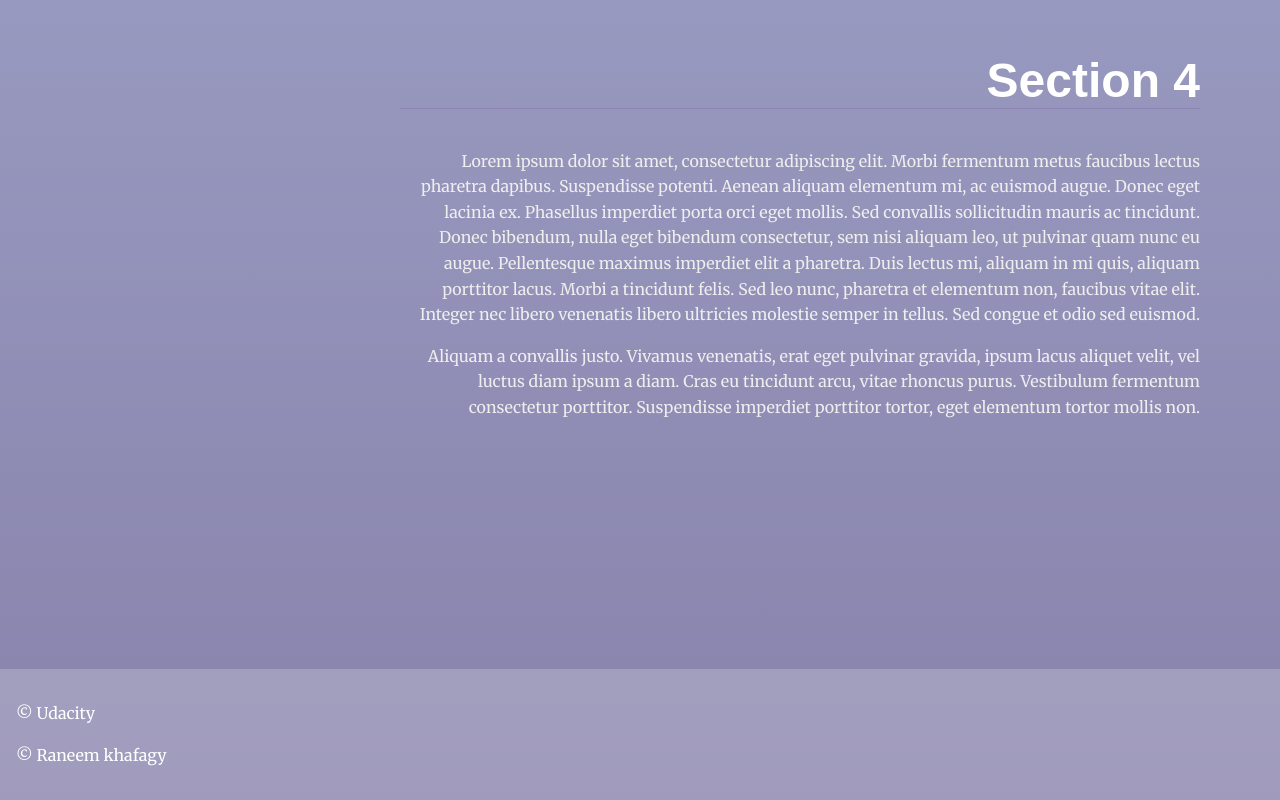
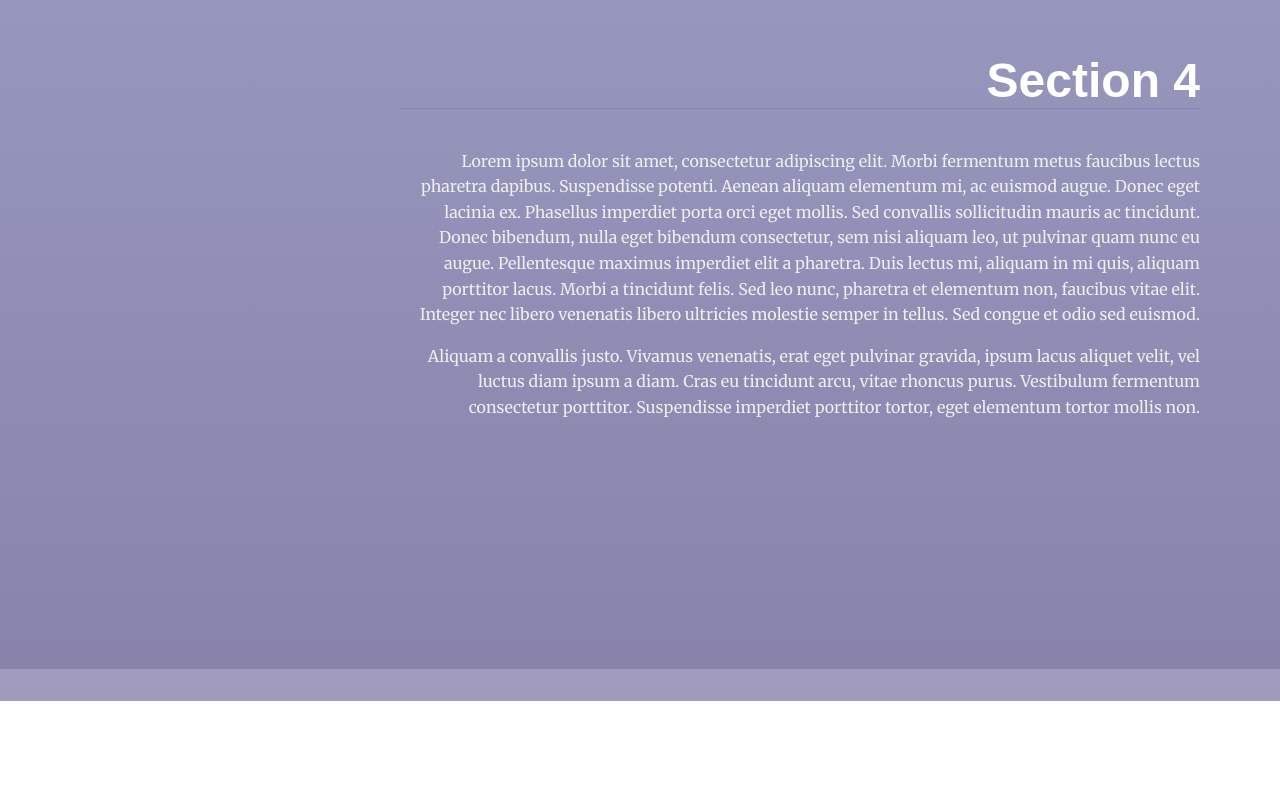
Before and after one commit to Raneem-Khafagy/landing_page, a plain HTML site: page index.html in a window 1280 px wide. Shown: the part 2442-3242 px from the top of the page. After the commit the page ends 3143 px from the top, so only its background shows below. Drawn offline with Linux system fonts and the light colour scheme.

Commit message:
Update index.html

```diff
--- a/index.html
+++ b/index.html
@@ -68,8 +68,6 @@
     </section>
   </main>
   <footer class="page__footer">
-    <p>&copy Udacity</p>
-    <p>&copy Raneem khafagy</p>
   </footer>
 
   <script src="./js/app.js"></script>
```
